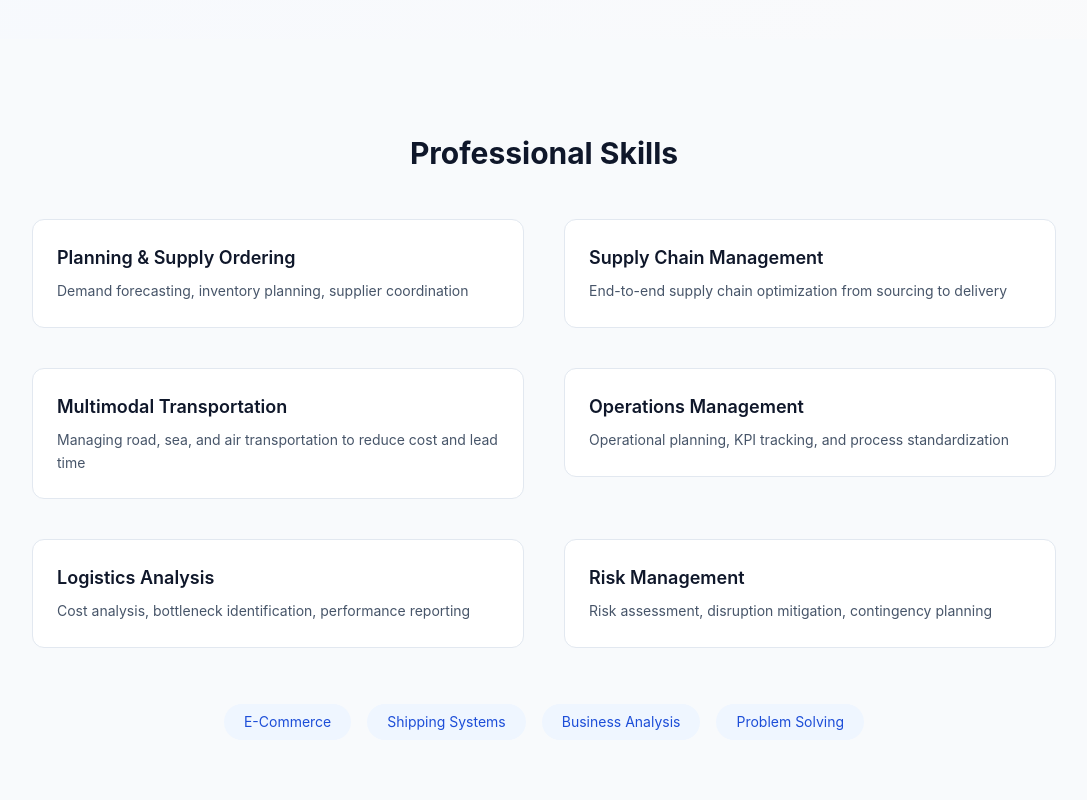
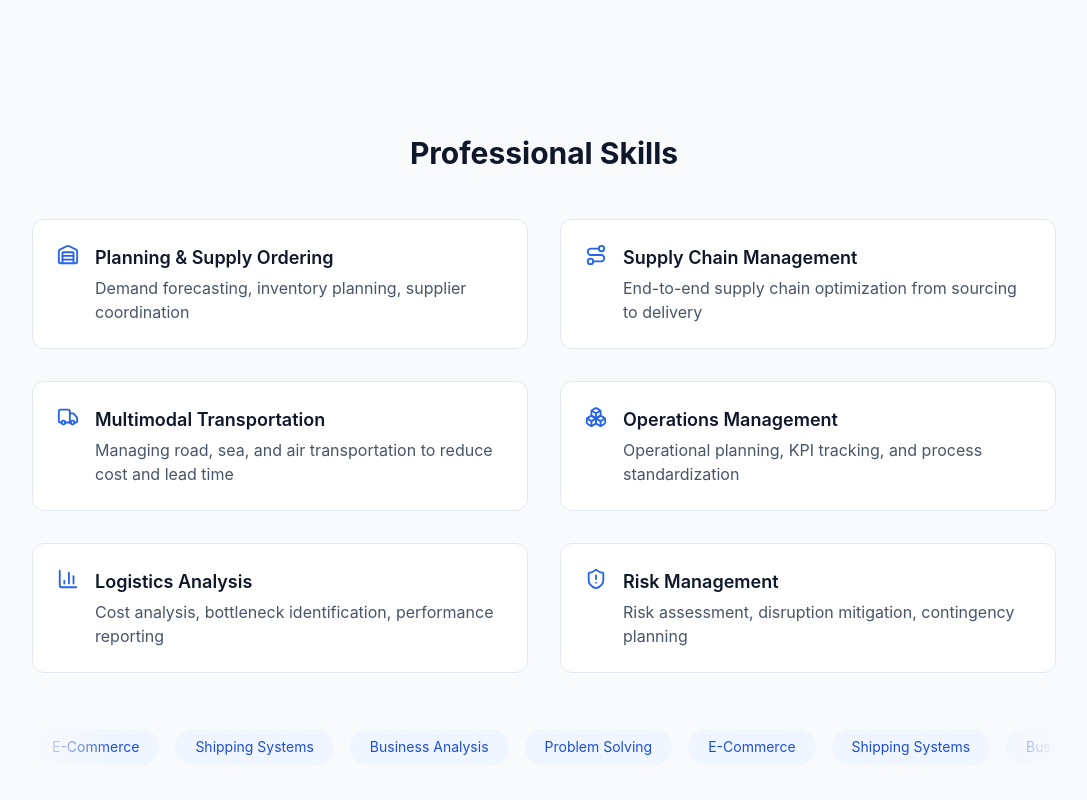
Before and after one commit to mydtt2206/portfolio, a Next.js app: page / in a window 1280 px wide. Shown: the part 760-1560 px from the top of the page, without its empty margins (96-1183 px from the left). Built offline with nearby package versions, Linux system fonts and the light colour scheme; no server answers.

Commit message:
Update Skills.tsx

```diff
--- a/components/Skills.tsx
+++ b/components/Skills.tsx
@@ -1,12 +1,20 @@
 'use client'
 
 import { useTranslation } from 'react-i18next'
-import { useEffect, useRef, useState, useMemo } from 'react'
-import { Truck } from 'lucide-react'
+import { useEffect, useMemo, useRef, useState } from 'react'
+import {
+  Truck,
+  Warehouse,
+  Route,
+  BarChart3,
+  ShieldAlert,
+  Boxes,
+} from 'lucide-react'
 
 type Skill = {
   title: string
   description: string
+  icon: React.ReactNode
 }
 
 export default function Skills() {
@@ -14,12 +22,36 @@ export default function Skills() {
   const sectionRef = useRef<HTMLElement>(null)
 
   const [mounted, setMounted] = useState(false)
-  const [isActive, setIsActive] = useState(false)
-  const [hasShown, setHasShown] = useState(false)
+  const [sectionActive, setSectionActive] = useState(false)
 
   useEffect(() => {
     setMounted(true)
   }, [])
+
+  useEffect(() => {
+    if (!mounted || !sectionRef.current) return
+
+    if (window.innerWidth < 768) {
+      setSectionActive(true)
+      return
+    }
+
+    const observer = new IntersectionObserver(
+      ([entry]) => {
+        if (entry.isIntersecting) {
+          setSectionActive(true)
+          observer.disconnect()
+        }
+      },
+      {
+        threshold: 0.2,
+        rootMargin: '0px 0px -30% 0px',
+      }
+    )
+
+    observer.observe(sectionRef.current)
+    return () => observer.disconnect()
+  }, [mounted])
 
   const skills: Skill[] = useMemo(
     () => [
@@ -27,31 +59,37 @@ export default function Skills() {
         title: t('skills.warehouse'),
         description:
           'Demand forecasting, inventory planning, supplier coordination',
+        icon: <Warehouse size={22} />,
       },
       {
         title: t('skills.supplyChain'),
         description:
           'End-to-end supply chain optimization from sourcing to delivery',
+        icon: <Route size={22} />,
       },
       {
         title: t('skills.transport'),
         description:
           'Managing road, sea, and air transportation to reduce cost and lead time',
+        icon: <Truck size={22} />,
       },
       {
         title: t('skills.wms'),
         description:
           'Operational planning, KPI tracking, and process standardization',
+        icon: <Boxes size={22} />,
       },
       {
         title: t('skills.analysis'),
         description:
           'Cost analysis, bottleneck identification, performance reporting',
+        icon: <BarChart3 size={22} />,
       },
       {
         title: t('skills.risk'),
         description:
           'Risk assessment, disruption mitigation, contingency planning',
+        icon: <ShieldAlert size={22} />,
       },
     ],
     [t]
@@ -67,110 +105,51 @@ export default function Skills() {
     [t]
   )
 
-  useEffect(() => {
-    if (!mounted || !sectionRef.current) return
-
-    const observer = new IntersectionObserver(
-      ([entry]) => {
-        if (entry.isIntersecting && !hasShown) {
-          setIsActive(true)
-          setHasShown(true)
-        }
-      },
-      {
-        threshold: 0,
-        rootMargin: '0px 0px -50% 0px',
-      }
-    )
-
-    observer.observe(sectionRef.current)
-    return () => observer.disconnect()
-  }, [mounted, hasShown])
-
   if (!mounted) return null
 
   return (
     <section
       id="skills"
       ref={sectionRef}
-      className="relative py-24 px-6 bg-slate-50 overflow-hidden"
+      className="bg-slate-50 px-5 py-20 sm:py-24 overflow-hidden"
     >
-      {!isActive && (
-        <div className="absolute top-6 left-1/2 -translate-x-1/2 flex items-center gap-3 text-blue-600">
-          <Truck size={34} strokeWidth={1.8} className="animate-pulse" />
-          <span className="text-sm text-slate-500">
-            Delivering skills…
-          </span>
-        </div>
-      )}
-
-      <div className="container mx-auto max-w-5xl">
-        <h2
-          className={`
-            text-3xl font-bold text-center mb-12 text-slate-900
-            transition-[opacity,transform]
-            duration-[800ms]
-            ease-[cubic-bezier(.22,1,.36,1)]
-            ${isActive ? 'opacity-100 translate-y-0' : 'opacity-0 translate-y-4'}
-          `}
-        >
+      <div className="mx-auto max-w-5xl">
+        <h2 className="text-2xl sm:text-3xl font-bold text-center mb-12 text-slate-900">
           {t('skills.title')}
         </h2>
 
-        <div className="grid md:grid-cols-2 gap-10">
-          {skills.map((skill, index) => {
-            const isLeftColumn = index % 2 === 0
-            const delay = isLeftColumn
-              ? index * 120
-              : (index - 1) * 120 + skills.length * 100
-
-            return (
-              <div
+        <div className="grid gap-6 sm:gap-8 md:grid-cols-2">
+          {skills.map((skill, index) => (
+            <SkillCard
               key={index}
-                className={`
-                  transition-[opacity,transform]
-                  duration-[900ms]
-                  ease-[cubic-bezier(.22,1,.36,1)]
-                  ${
-                    isActive
-                      ? 'opacity-100 translate-y-0'
-                      : 'opacity-0 translate-y-3'
-                  }
-                `}
-                style={{ transitionDelay: `${delay}ms` }}
-              >
-                <div
-                  className={`
-                    p-6 rounded-xl bg-white
-                    border border-slate-200
-                    transition-transform
-                    duration-200
-                    ease-out
-                    hover:-translate-y-1
-                    hover:shadow-lg
-                  `}
-                >
-                  <h3 className="text-lg font-semibold mb-2 text-slate-900">
-                    {skill.title}
-                  </h3>
-                  <p className="text-slate-600 text-sm leading-relaxed">
-                    {skill.description}
-                  </p>
-                </div>
-              </div>
-            )
-          })}
+              skill={skill}
+              index={index}
+              sectionActive={sectionActive}
+            />
+          ))}
         </div>
 
-        <div className="mt-14 flex flex-wrap justify-center gap-4">
-          {tags.map((tag, index) => (
+        <div className="relative mt-14 overflow-hidden">
+          <div className="pointer-events-none absolute inset-y-0 left-0 w-20 bg-gradient-to-r from-slate-50 to-transparent z-10" />
+          <div className="pointer-events-none absolute inset-y-0 right-0 w-20 bg-gradient-to-l from-slate-50 to-transparent z-10" />
+
+          <div
+            className="
+              flex w-max gap-4
+              animate-tag-scroll-slow sm:animate-tag-scroll
+              hover:[animation-play-state:paused]
+              motion-reduce:animate-none
+            "
+          >
+            {[...tags, ...tags, ...tags].map((tag, index) => (
               <span
                 key={index}
                 className="
-                px-5 py-2 bg-blue-50 text-blue-700
-                rounded-full text-sm
-                transition-colors duration-200
-                hover:bg-blue-100
+                  whitespace-nowrap
+                  px-5 py-2
+                  bg-blue-50 text-blue-700
+                  rounded-full
+                  text-sm
                 "
               >
                 {tag}
@@ -178,6 +157,82 @@ export default function Skills() {
             ))}
           </div>
         </div>
+      </div>
     </section>
   )
 }
+
+function SkillCard({
+  skill,
+  index,
+  sectionActive,
+}: {
+  skill: Skill
+  index: number
+  sectionActive: boolean
+}) {
+  const ref = useRef<HTMLDivElement | null>(null)
+  const [visible, setVisible] = useState(false)
+
+  useEffect(() => {
+    if (window.innerWidth >= 768) {
+      setVisible(sectionActive)
+      return
+    }
+
+    if (!ref.current) return
+
+    const observer = new IntersectionObserver(
+      ([entry]) => {
+        if (entry.isIntersecting) {
+          setVisible(true)
+          observer.disconnect()
+        }
+      },
+      {
+        threshold: 0.25,
+        rootMargin: '0px 0px -15% 0px',
+      }
+    )
+
+    observer.observe(ref.current)
+    return () => observer.disconnect()
+  }, [sectionActive])
+
+  return (
+    <div
+      ref={ref}
+      className={`
+        transition-all duration-700
+        ease-[cubic-bezier(.22,1,.36,1)]
+        ${
+          visible
+            ? 'opacity-100 translate-y-0'
+            : 'opacity-0 translate-y-4'
+        }
+      `}
+      style={{
+        transitionDelay:
+          typeof window !== 'undefined' && window.innerWidth >= 768
+            ? `${index * 120}ms`
+            : '0ms',
+      }}
+    >
+      <div className="h-full rounded-xl bg-white border border-slate-200 p-4 sm:p-6 transition-all duration-200 hover:-translate-y-1 hover:shadow-lg">
+        <div className="flex items-start gap-4">
+          <div className="text-blue-600 shrink-0">
+            {skill.icon}
+          </div>
+          <div>
+            <h3 className="text-base sm:text-lg font-semibold text-slate-900 mb-1">
+              {skill.title}
+            </h3>
+            <p className="text-sm sm:text-base text-slate-600 leading-relaxed">
+              {skill.description}
+            </p>
+          </div>
+        </div>
+      </div>
+    </div>
+  )
+}
```
Lines whose indentation alone changed are shown as unchanged.
